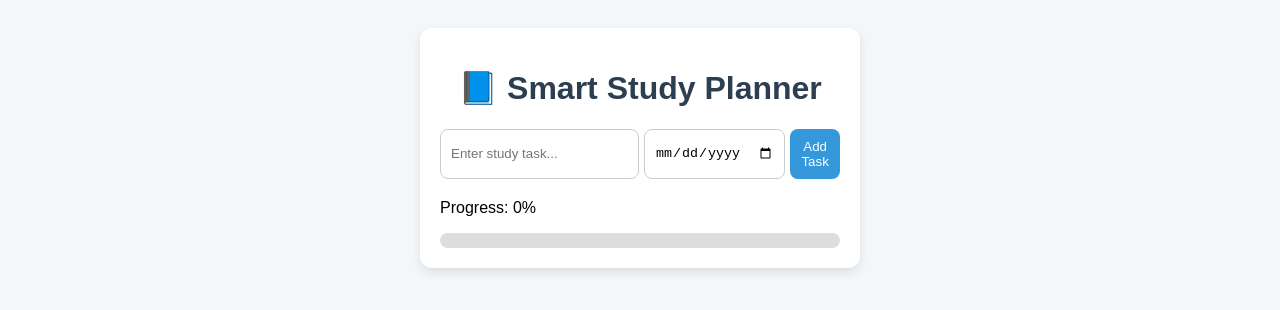
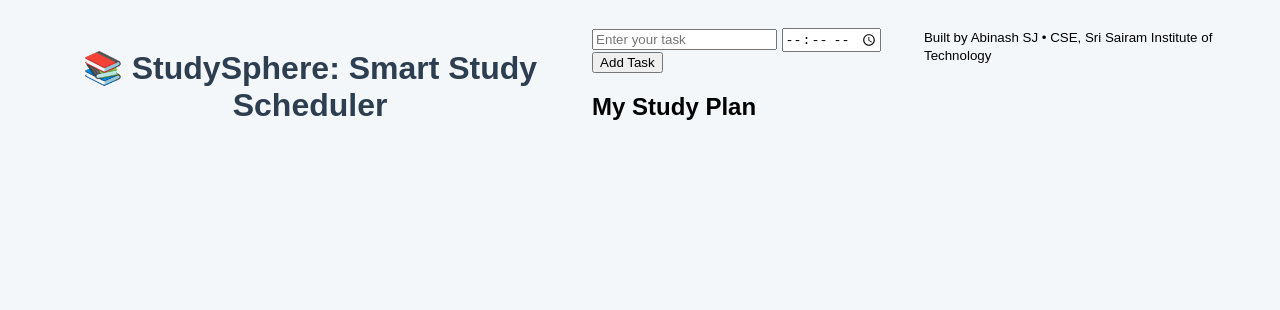
Before and after one commit to abinashsj7/Smart-study-planner, a plain HTML site: page index.html in a window 1280 px wide. Drawn offline with Linux system fonts and the light colour scheme.

Commit message:
Update index.html

```diff
--- a/index.html
+++ b/index.html
@@ -3,28 +3,31 @@
 <head>
   <meta charset="UTF-8">
   <meta name="viewport" content="width=device-width, initial-scale=1.0">
-  <title>Smart Study Planner</title>
+  <title>StudySphere: Smart Study Scheduler</title>
   <link rel="stylesheet" href="style.css">
 </head>
 <body>
-  <div class="container">
-    <h1>📘 Smart Study Planner</h1>
+  <header>
+    <h1>📚 StudySphere: Smart Study Scheduler</h1>
+    <div id="clock"></div>
+  </header>
 
-    <div class="task-input">
-      <input type="text" id="taskInput" placeholder="Enter study task..." />
-      <input type="date" id="dateInput" />
-      <button onclick="addTask()">Add Task</button>
-    </div>
+  <main>
+    <section class="task-form">
+      <input type="text" id="taskInput" placeholder="Enter your task">
+      <input type="time" id="timeInput">
+      <button id="addBtn">Add Task</button>
+    </section>
 
-    <ul id="taskList"></ul>
+    <section>
+      <h2>My Study Plan</h2>
+      <ul id="taskList"></ul>
+    </section>
+  </main>
 
-    <div class="progress">
-      <p id="progressText">Progress: 0%</p>
-      <div class="progress-bar">
-        <div id="progressFill"></div>
-      </div>
-    </div>
-  </div>
+  <footer>
+    <small>Built by Abinash SJ • CSE, Sri Sairam Institute of Technology</small>
+  </footer>
 
   <script src="script.js"></script>
 </body>
```
